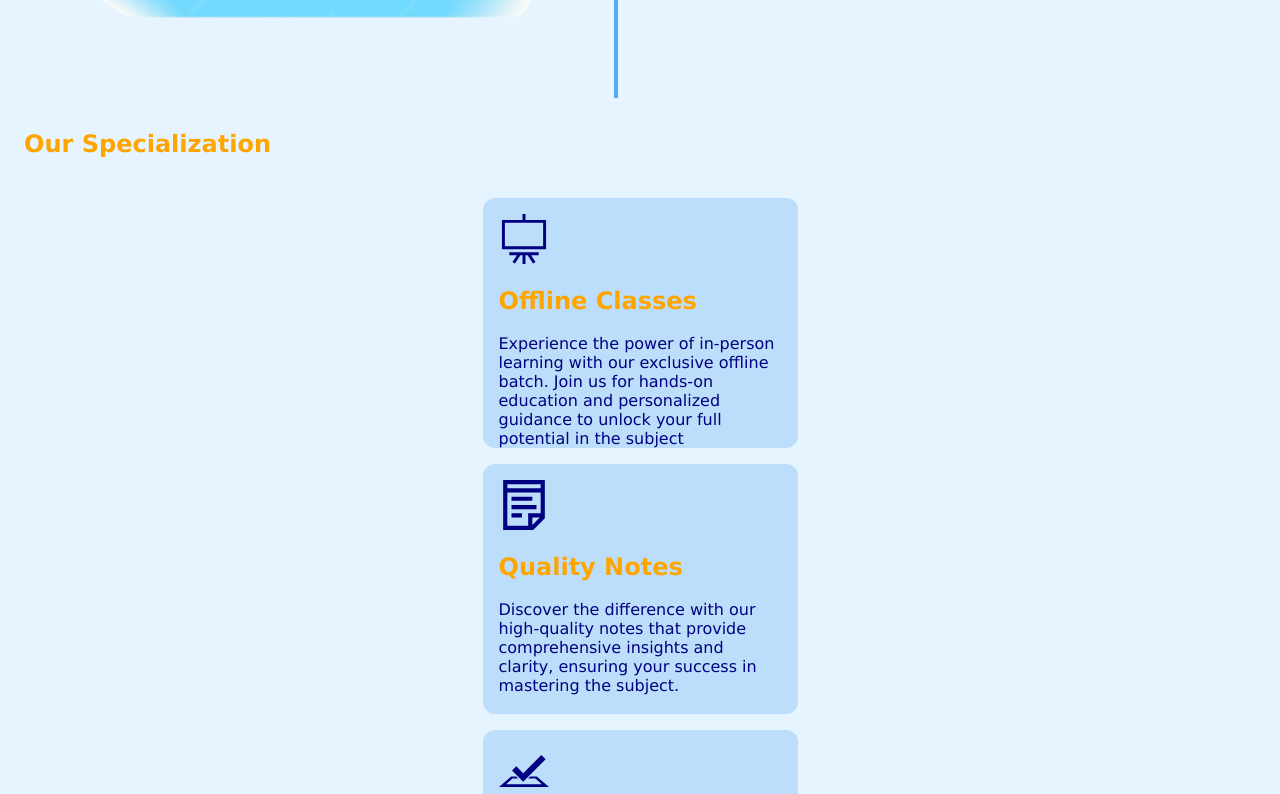
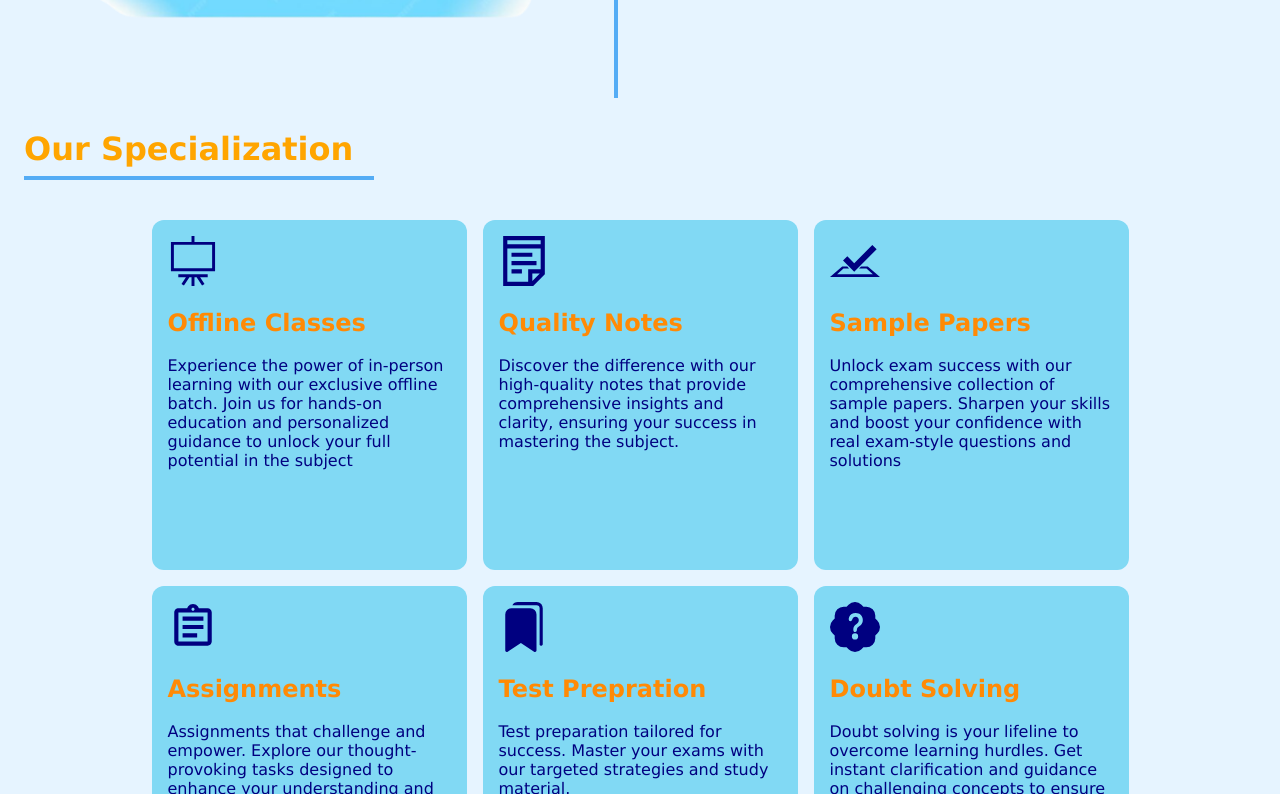
Before and after one commit to simarjot0032/functional_sscience, a React (Vite) app in the folder functionalscience/: page / in a window 1280 px wide. Shown: the part 666-1460 px from the top of the page. Built offline with nearby package versions, Linux system fonts and the light colour scheme.

Commit message:
updatin in navbar updation in reponsiveness updaten in card markup

```diff
--- a/functionalscience/src/components/Home.tsx
+++ b/functionalscience/src/components/Home.tsx
@@ -79,6 +79,8 @@ const Home = () => {
                 exam-style questions and solutions
               </p>
             </div>
+          </div>
+          <div className="rowspecial">
             <div className="card">
               <div className="specialicon">
                 <MdOutlineAssignment
--- a/functionalscience/src/index.css
+++ b/functionalscience/src/index.css
@@ -114,4 +114,13 @@ body::-webkit-scrollbar-thumb{
   .center{
     display: none;
   }
+  .left{
+    display: flex;
+    gap: 0.5rem;
+  }
+  .right{
+    padding:0 1rem 0 0  ;
+    display: flex;
+    gap:0.2rem;
+  }
 }
--- a/functionalscience/src/styles/Home.css
+++ b/functionalscience/src/styles/Home.css
@@ -97,12 +97,14 @@ hr{
     height: 250px;
     border-radius: 12px;
    padding: 1rem;
-    background-color: #bcdefa;
+    background-color: #81d9f4;
+    /* border-radius: 26% 74% 33% 67% / 57% 32% 68% 43%  ; */
+/* background: linear-gradient(90deg, hsla(197, 100%, 63%, 1) 0%, hsla(207, 86%, 86%, 1) 54%, hsla(207, 86%, 86%, 1) 100%); */
 }
 
 
 .specialcontentheading{
-    color:orange;
+    color:#ff8a05;
     font-size: 1.5rem;
     font-weight: 700;
 }
@@ -149,6 +151,26 @@ hr{
 
     width: 100%;
     }
+    .hr-specialization{
+        display: block;
+        width: 28%;
+    }
+    .specialization{
+        display: flex;
+        flex-direction: column;
+        padding: 1rem;
+    }
+    .rowspecial{
+
+            display: flex;
+            flex-direction: row;
+
+    }
+    .card{
+        padding: 0.8rem;
+        height: 350px;
+        width: 100%;
+    }
 
 }
 @media screen  and (min-width:1024px) and (max-width:1300px){
@@ -192,6 +214,30 @@ hr{
         margin-left:65% ;
 
     }
+    .heading-specialization{
+        font-size: 2rem;
+    }
+    .hr-specialization{
+        display: block;
+        width: 35%;
+        max-width: 350px;
+    }
+    .specialization{
+        display: flex;
+        flex-direction: column;
+        padding: 1.5rem;
+    }
+    .rowspecial{
+
+            display: flex;
+            flex-direction: row;
+
+    }
+    .card{
+        padding: 1rem;
+        height: 350px;
+        width: 100%;
+    }
 }
 @media screen  and (min-width:1300px) and (max-width:1500px){
     hr{
@@ -233,6 +279,36 @@ hr{
         margin-left:65% ;
 
     }
+    .heading-specialization{
+        font-size: 2rem;
+        margin-left:5rem ;
+
+    }
+
+    .hr-specialization{
+        display: block;
+        width: 30%;
+        margin-left:5rem ;
+
+    }
+    .specialization{
+        display: flex;
+        flex-direction: column;
+        padding: 1.5rem;
+        gap: 2rem;
+    }
+    .rowspecial{
+
+            display: flex;
+            flex-direction: row;
+            gap:2rem;
+
+    }
+    .card{
+        padding: 1rem;
+        height: 350px;
+        width: 100%;
+    }
 
 
 }
@@ -267,7 +343,7 @@ hr{
     }
     .home-container-description-para{
         margin-top:2.8rem ;
-  max-width: 500px;
+     max-width: 500px;
     font-size: 1.2rem;
 
     }
@@ -276,4 +352,31 @@ hr{
         margin-left:80% ;
 
     }
+    .heading-specialization{
+        font-size: 2.8rem;
+        margin-left:5rem ;
+
+    }
+    .hr-specialization{
+        display: block;
+        width: 32%;
+        margin-left:5rem ;
+        max-width: 500px;
+    }
+    .specialization{
+        display: flex;
+        flex-direction: column;
+        padding: 1.5rem;
+    }
+    .rowspecial{
+
+            display: flex;
+            flex-direction: row;
+
+    }
+    .card{
+        padding: 1rem;
+        height: 350px;
+        width: 100%;
+    }
 }
```
